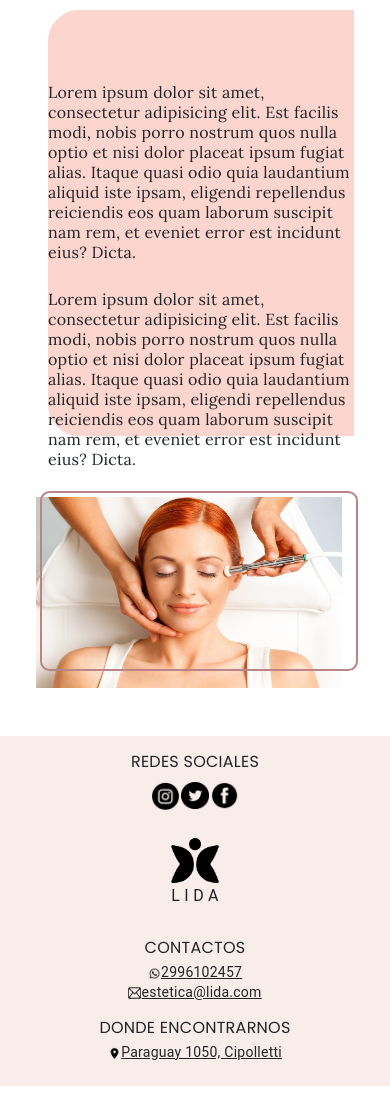
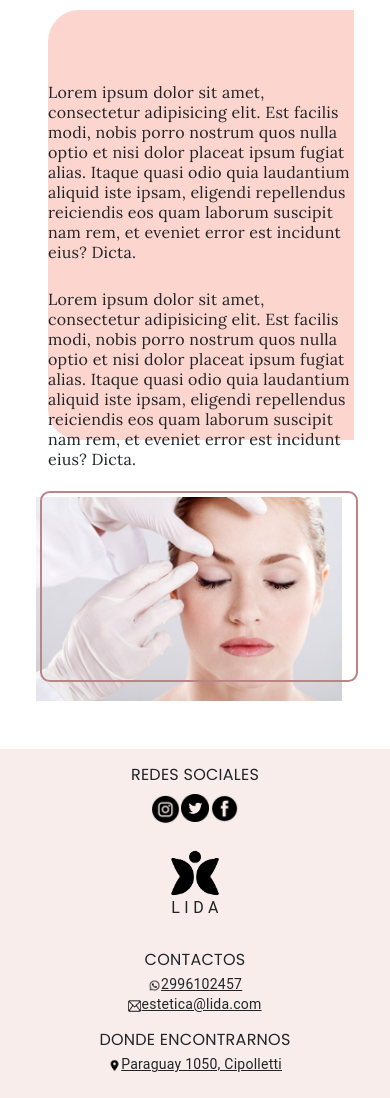
Before and after one commit to nehoxy/estetica-lida, an Angular app: page / in a window 390 px wide. Shown: the part 2088-3186 px from the top of the page. Built offline with nearby package versions, Linux system fonts and the light colour scheme.

Commit message:
info-home terminado, faltan correcciones en el responsive

```diff
--- a/src/app/modules/home/components/info-home/info-home.component.css
+++ b/src/app/modules/home/components/info-home/info-home.component.css
@@ -40,7 +40,7 @@
     background-color: #FCD5CE;
     display: block;
     width: 100%;
-    height: 87.6%;
+    height: 88.4%;
     margin-top: 4vw;
     border-radius: 8vw 0 0 8vw;
 
--- a/src/app/modules/home/components/info-home/info-home.component.html
+++ b/src/app/modules/home/components/info-home/info-home.component.html
@@ -37,7 +37,7 @@
 
 
             <div class="contenedorImagen2">
-                <img class="float-left imageLeft" src="../../../../../assets/imagenes/info-image.jpg" alt="Image floating left">
+                <img class="float-left imageLeft" src="../../../../../assets/imagenes/info-image2.jpg" alt="Image floating left">
             </div>
 
         </div>
```
Also changed, not shown: src/assets/imagenes/info-image2.jpg (added).
